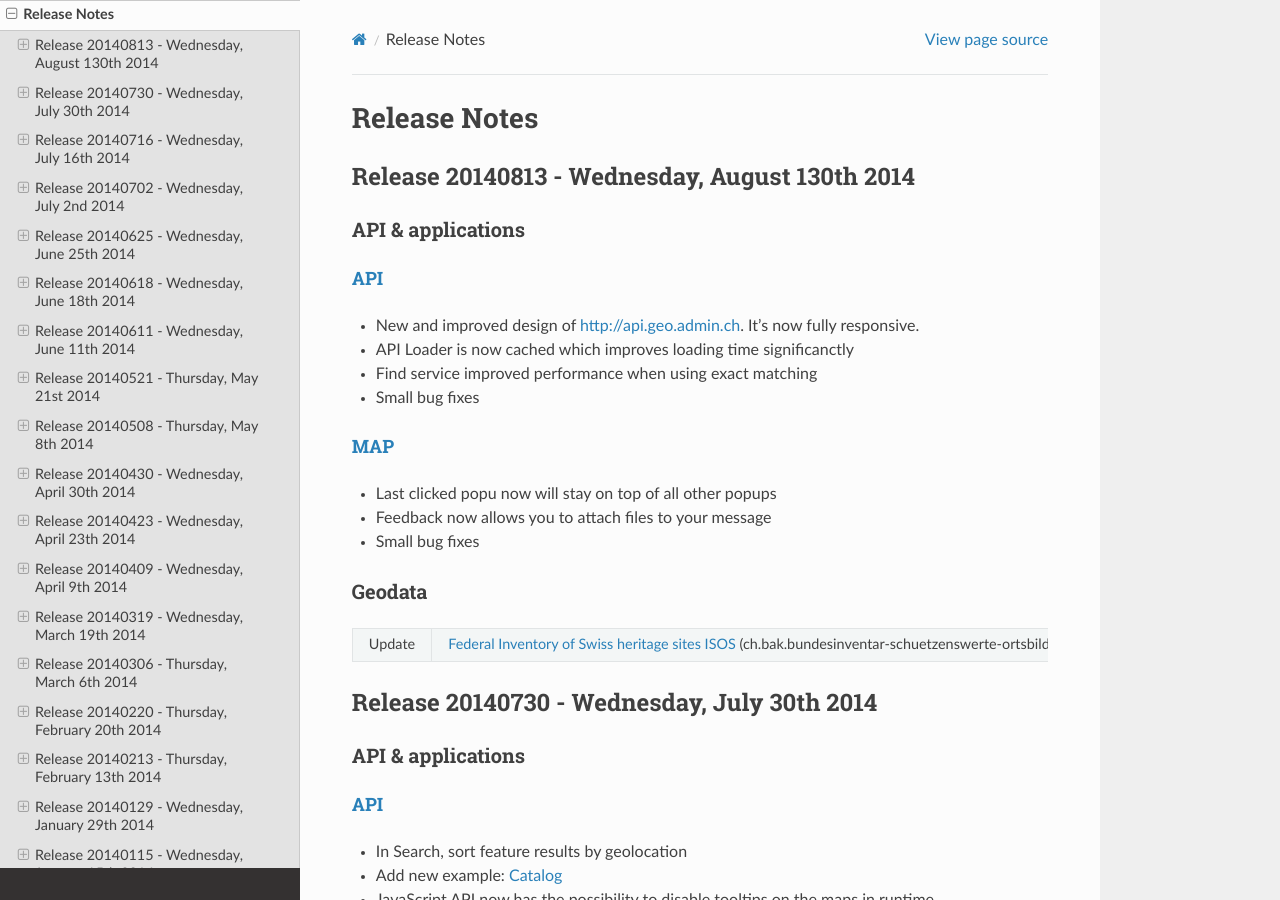
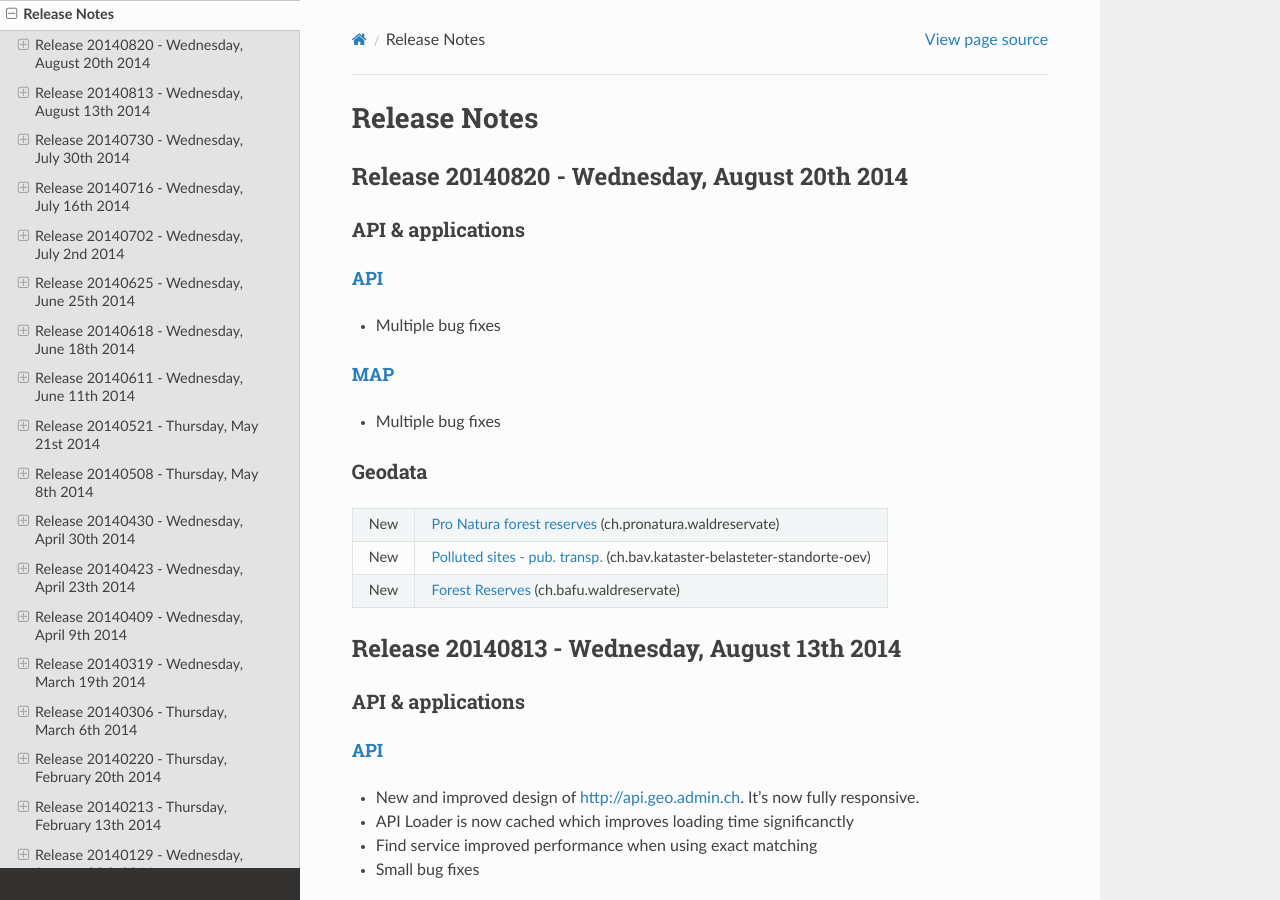
Before and after one commit to swisstopo-test/doc-chsdi3, a Sphinx documentation site: the page built from source/releasenotes/index.rst, in a window 1280 px wide and 900 px high. Built offline with Sphinx 7.4.7 and the Read the Docs theme 2.0.0, drawn with Linux system fonts in a browser that asks for light colours; pages that are not in the unit, such as notebooks, are missing from menus.

Commit message:
Update relase notes

```diff
--- a/source/releasenotes/index.rst
+++ b/source/releasenotes/index.rst
@@ -9,9 +9,43 @@ Release Notes
 =============
 .. _releasenotes:
 
+.. _releasenotes_20140820:
+
+Release 20140820 - Wednesday, August 20th 2014
+-----------------------------------------------
+
+API & applications
+******************
+
+`API <//api3.geo.admin.ch>`__
+'''''''''''''''''''''''''''''
+
+- Multiple bug fixes
+
+
+`MAP <//map.geo.admin.ch>`__
+'''''''''''''''''''''''''''''
+
+- Multiple bug fixes
+
+
+Geodata
+********
+
++--------+------------------------------------------------------------------------------------------------------------------------------------------------------------------------------------------------------+
+| New    | `Pro Natura forest reserves <//map.geo.admin.ch/?layers=ch.pronatura.waldreservate>`__ (ch.pronatura.waldreservate)                                                                                  |
++--------+------------------------------------------------------------------------------------------------------------------------------------------------------------------------------------------------------+
+| New    | `Polluted sites - pub. transp. <//map.geo.admin.ch/?layers=ch.bav.kataster-belasteter-standorte-oev>`__ (ch.bav.kataster-belasteter-standorte-oev)                                                   |
++--------+------------------------------------------------------------------------------------------------------------------------------------------------------------------------------------------------------+
+| New    | `Forest Reserves <//map.geo.admin.ch/?layers=ch.bafu.waldreservate>`__ (ch.bafu.waldreservate)                                                                                                       |
++--------+------------------------------------------------------------------------------------------------------------------------------------------------------------------------------------------------------+
+
+
+
+
 .. _releasenotes_20140813:
 
-Release 20140813 - Wednesday, August 130th 2014
+Release 20140813 - Wednesday, August 13th 2014
 -----------------------------------------------
 
 API & applications
```
